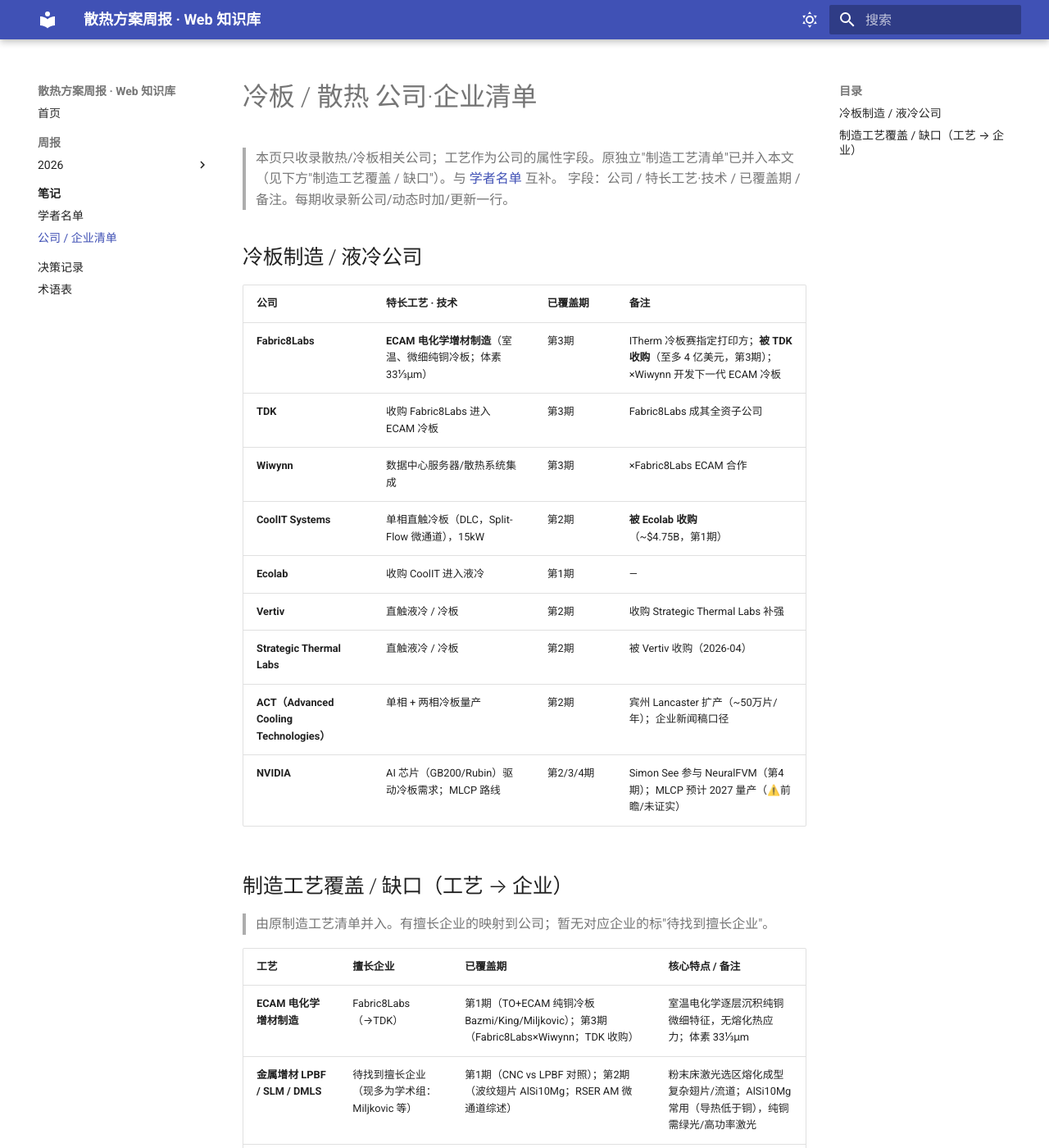
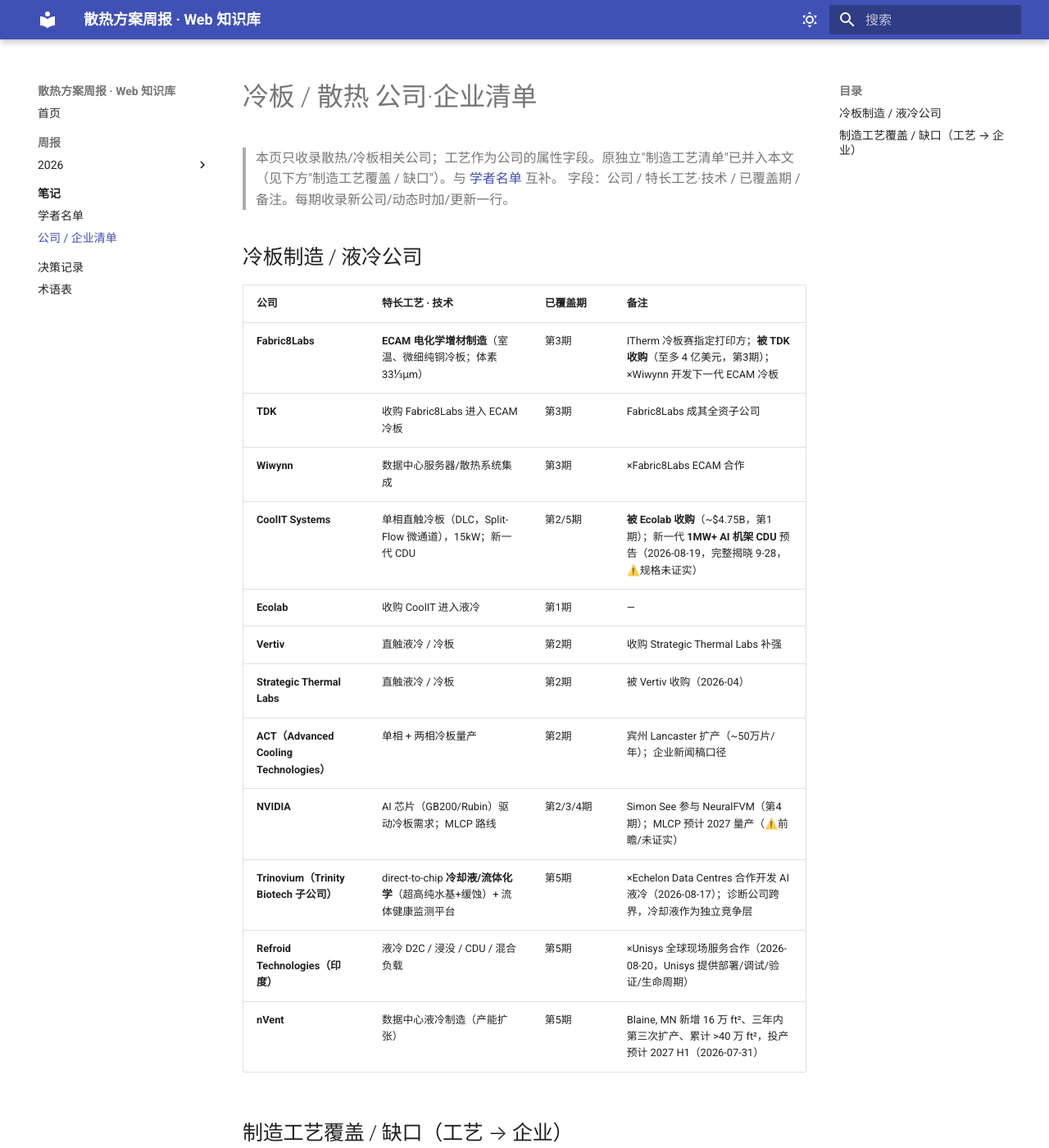
Before and after one commit to liyf1640/thermal_cooling_weekly_report, an MkDocs documentation site: the page built from docs/notes/companies.md, in a window 1280 px wide and 1400 px high. Shown: the whole window at 82% size. Built offline with MkDocs 1.6.1 and Material for MkDocs 9.7.7, drawn with Linux system fonts in a browser that asks for light colours.

Commit message:
第5期：公司清单补 Trinovium/Refroid/nVent + CoolIT 新CDU预告
Co-Authored-By: Claude Opus 4.8 <noreply@anthropic.com>

```diff
--- a/docs/notes/companies.md
+++ b/docs/notes/companies.md
@@ -9,12 +9,15 @@
 | **Fabric8Labs** | **ECAM 电化学增材制造**（室温、微细纯铜冷板；体素 33⅓μm） | 第3期 | ITherm 冷板赛指定打印方；**被 TDK 收购**（至多 4 亿美元，第3期）；×Wiwynn 开发下一代 ECAM 冷板 |
 | **TDK** | 收购 Fabric8Labs 进入 ECAM 冷板 | 第3期 | Fabric8Labs 成其全资子公司 |
 | **Wiwynn** | 数据中心服务器/散热系统集成 | 第3期 | ×Fabric8Labs ECAM 合作 |
-| **CoolIT Systems** | 单相直触冷板（DLC，Split-Flow 微通道），15kW | 第2期 | **被 Ecolab 收购**（~$4.75B，第1期） |
+| **CoolIT Systems** | 单相直触冷板（DLC，Split-Flow 微通道），15kW；新一代 CDU | 第2/5期 | **被 Ecolab 收购**（~$4.75B，第1期）；新一代 **1MW+ AI 机架 CDU** 预告（2026-08-19，完整揭晓 9-28，⚠️规格未证实） |
 | **Ecolab** | 收购 CoolIT 进入液冷 | 第1期 | — |
 | **Vertiv** | 直触液冷 / 冷板 | 第2期 | 收购 Strategic Thermal Labs 补强 |
 | **Strategic Thermal Labs** | 直触液冷 / 冷板 | 第2期 | 被 Vertiv 收购（2026-04） |
 | **ACT（Advanced Cooling Technologies）** | 单相 + 两相冷板量产 | 第2期 | 宾州 Lancaster 扩产（~50万片/年）；企业新闻稿口径 |
 | **NVIDIA** | AI 芯片（GB200/Rubin）驱动冷板需求；MLCP 路线 | 第2/3/4期 | Simon See 参与 NeuralFVM（第4期）；MLCP 预计 2027 量产（⚠️前瞻/未证实） |
+| **Trinovium（Trinity Biotech 子公司）** | direct-to-chip **冷却液/流体化学**（超高纯水基+缓蚀）+ 流体健康监测平台 | 第5期 | ×Echelon Data Centres 合作开发 AI 液冷（2026-08-17）；诊断公司跨界，冷却液作为独立竞争层 |
+| **Refroid Technologies（印度）** | 液冷 D2C / 浸没 / CDU / 混合负载 | 第5期 | ×Unisys 全球现场服务合作（2026-08-20，Unisys 提供部署/调试/验证/生命周期） |
+| **nVent** | 数据中心液冷制造（产能扩张） | 第5期 | Blaine, MN 新增 16 万 ft²、三年内第三次扩产、累计 >40 万 ft²，投产预计 2027 H1（2026-07-31） |
 
 ## 制造工艺覆盖 / 缺口（工艺 → 企业）
 > 由原制造工艺清单并入。有擅长企业的映射到公司；暂无对应企业的标"待找到擅长企业"。
```
